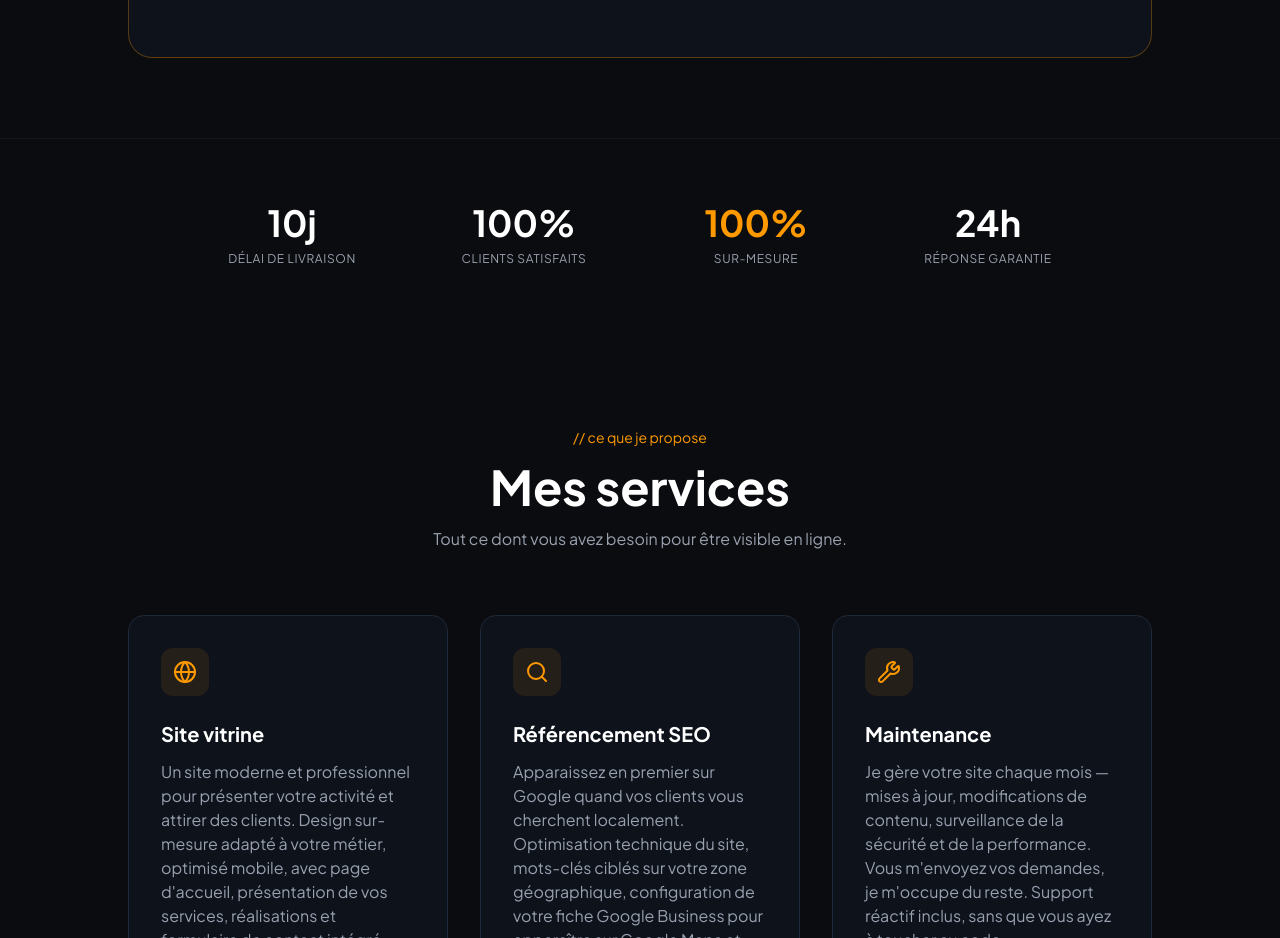
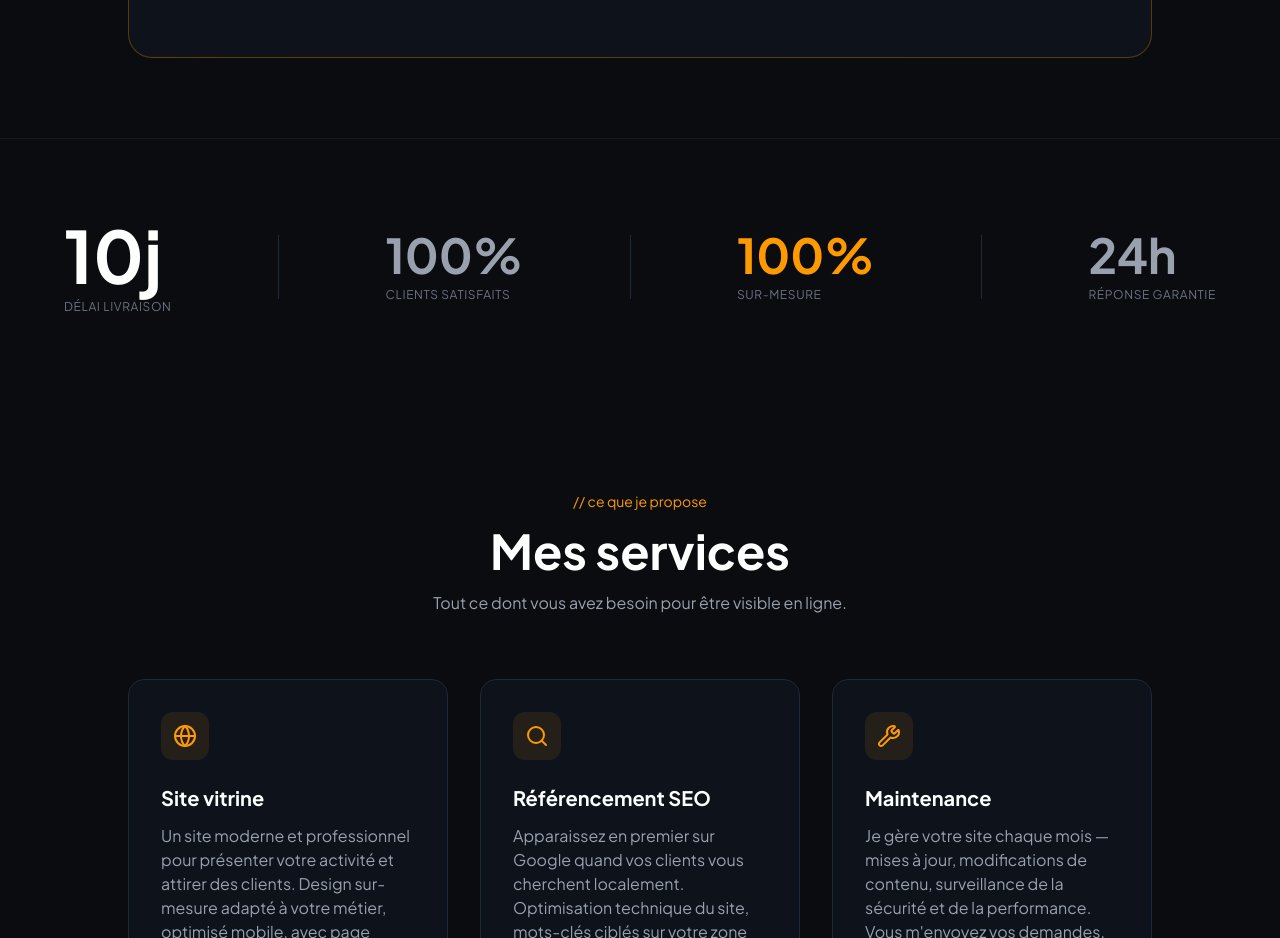
Before and after one commit to enguerrandbourghelle/agence-demo, a Next.js app: page / in a window 1280 px wide. Shown: the part 1340-2278 px from the top of the page. Built offline with nearby package versions, Linux system fonts and the light colour scheme.

Commit message:
feat: mise en page asymetrique pour Stats

```diff
--- a/components/Stats.tsx
+++ b/components/Stats.tsx
@@ -3,7 +3,7 @@ import { useEffect, useRef, useState } from "react";
 
 function Counter({ target, suffix = "" }: { target: number; suffix?: string }) {
   const [count, setCount] = useState(0);
-  const ref = useRef<HTMLParagraphElement>(null);
+  const ref = useRef<HTMLSpanElement>(null);
   const started = useRef(false);
 
   useEffect(() => {
@@ -24,28 +24,37 @@ function Counter({ target, suffix = "" }: { target: number; suffix?: string }) {
     return () => observer.disconnect();
   }, [target]);
 
-  return <p ref={ref} className="font-serif text-4xl font-bold text-white mb-2">{count}{suffix}</p>;
+  return <span ref={ref}>{count}{suffix}</span>;
 }
 
 export default function Stats() {
   return (
-    <section className="py-16 px-6 border-t border-white/5">
-      <div className="max-w-4xl mx-auto grid grid-cols-2 md:grid-cols-4 gap-8 text-center">
-        <div>
-          <Counter target={10} suffix="j" />
-          <p className="font-mono text-gray-400 text-xs uppercase tracking-wider">Délai de livraison</p>
+    <section className="py-20 px-6 md:px-16 border-t border-white/5">
+      <div className="max-w-6xl mx-auto flex flex-col md:flex-row items-start md:items-center justify-between gap-10 md:gap-4">
+        <div className="flex flex-col">
+          <span className="font-serif text-6xl md:text-7xl font-bold text-white leading-none">
+            <Counter target={10} suffix="j" />
+          </span>
+          <span className="font-mono text-xs text-gray-500 mt-2 uppercase tracking-wider">Délai livraison</span>
         </div>
-        <div>
-          <Counter target={100} suffix="%" />
-          <p className="font-mono text-gray-400 text-xs uppercase tracking-wider">Clients satisfaits</p>
+        <div className="hidden md:block w-px h-16 bg-gray-800" />
+        <div className="flex flex-col">
+          <span className="font-serif text-4xl md:text-5xl font-bold text-gray-400 leading-none">
+            <Counter target={100} suffix="%" />
+          </span>
+          <span className="font-mono text-xs text-gray-500 mt-2 uppercase tracking-wider">Clients satisfaits</span>
         </div>
-        <div>
-          <p className="font-serif text-4xl font-bold text-amber-500 mb-2">100%</p>
-          <p className="font-mono text-gray-400 text-xs uppercase tracking-wider">Sur-mesure</p>
+        <div className="hidden md:block w-px h-16 bg-gray-800" />
+        <div className="flex flex-col">
+          <span className="font-serif text-4xl md:text-5xl font-bold text-amber-500 leading-none">100%</span>
+          <span className="font-mono text-xs text-gray-500 mt-2 uppercase tracking-wider">Sur-mesure</span>
         </div>
-        <div>
-          <Counter target={24} suffix="h" />
-          <p className="font-mono text-gray-400 text-xs uppercase tracking-wider">Réponse garantie</p>
+        <div className="hidden md:block w-px h-16 bg-gray-800" />
+        <div className="flex flex-col">
+          <span className="font-serif text-4xl md:text-5xl font-bold text-gray-400 leading-none">
+            <Counter target={24} suffix="h" />
+          </span>
+          <span className="font-mono text-xs text-gray-500 mt-2 uppercase tracking-wider">Réponse garantie</span>
         </div>
       </div>
     </section>
```
